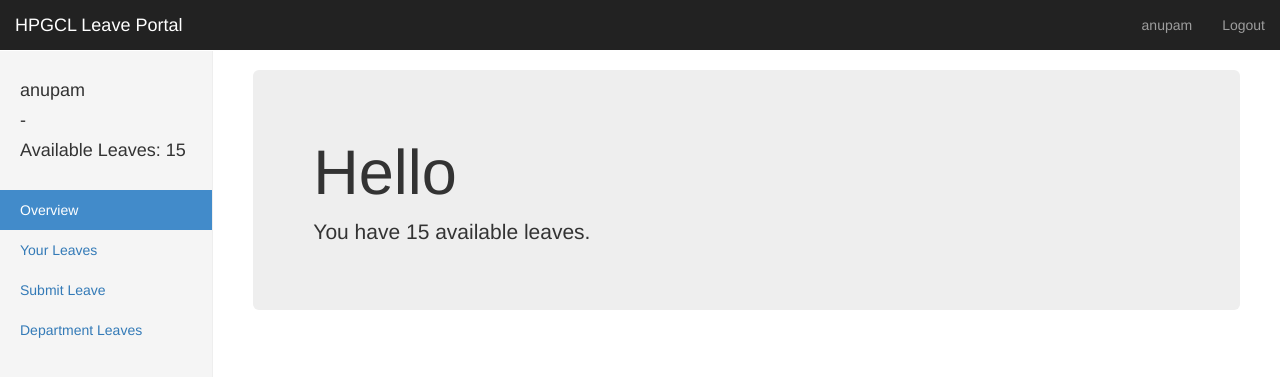
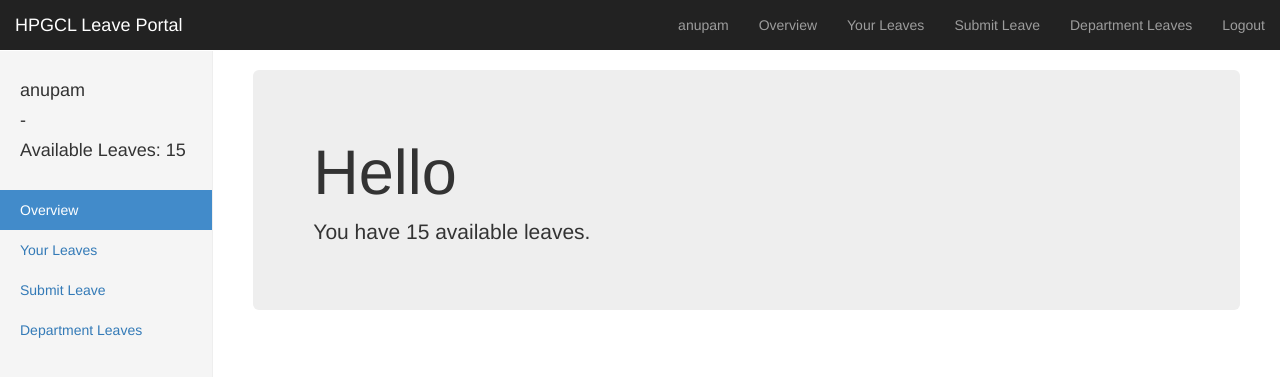
Before and after one commit to Anupam-dagar/Leave-management-portal, a Django app: page / in a window 1280 px wide. Shown: the top 377 px of the page. Run offline with Django 3.2, Linux system fonts and the light colour scheme; a user stored in the database is signed in; some libraries are stand-ins or nearby versions.

Commit message:
add to nav bar

```diff
--- a/leave/templates/leave/base.html
+++ b/leave/templates/leave/base.html
@@ -10,8 +10,7 @@
     <link rel="stylesheet" href="https://maxcdn.bootstrapcdn.com/bootstrap/3.3.7/css/bootstrap.min.css" integrity="sha384-BVYiiSIFeK1dGmJRAkycuHAHRg32OmUcww7on3RYdg4Va+PmSTsz/K68vbdEjh4u"
         crossorigin="anonymous">
     <link rel="stylesheet" href="{% static 'css/dashboard.css' %}">
-    <link rel="stylesheet" href="{% static 'css/datepicker.css' %}">
-    {% block extend_head %} {% endblock %}
+    <link rel="stylesheet" href="{% static 'css/datepicker.css' %}"> {% block extend_head %} {% endblock %}
 </head>
 
 <body>
@@ -34,6 +33,19 @@
                     </li>
                     {% if request.user.is_authenticated %}
                     <li>
+                        <a href="{% url 'home' %}">Overview
+                        </a>
+                    </li>
+                    <li>
+                        <a href="{% url 'your_leaves' %}">Your Leaves</a>
+                    </li>
+                    <li>
+                        <a href="{% url 'submit_leave' %}">Submit Leave</a>
+                    </li>
+                    <li>
+                        <a href="{% url 'department_leaves' %}">Department Leaves</a>
+                    </li>
+                    <li>
                         <a href="{% url 'auth_logout' %}?next=/">Logout</a>
                     </li>
                     {% endif %}
@@ -45,8 +57,7 @@
     <script src="https://cdnjs.cloudflare.com/ajax/libs/jquery/3.3.1/jquery.min.js"></script>
     <script src="https://maxcdn.bootstrapcdn.com/bootstrap/3.3.7/js/bootstrap.min.js" integrity="sha384-Tc5IQib027qvyjSMfHjOMaLkfuWVxZxUPnCJA7l2mCWNIpG9mGCD8wGNIcPD7Txa"
         crossorigin="anonymous"></script>
-    <script src="{% static 'js/bootstrap-datepicker.js' %}"></script>
-    {% block scripts %} {% endblock %}
+    <script src="{% static 'js/bootstrap-datepicker.js' %}"></script> {% block scripts %} {% endblock %}
 </body>
 
 </html>
```
Also changed, not shown: db.sqlite3.
